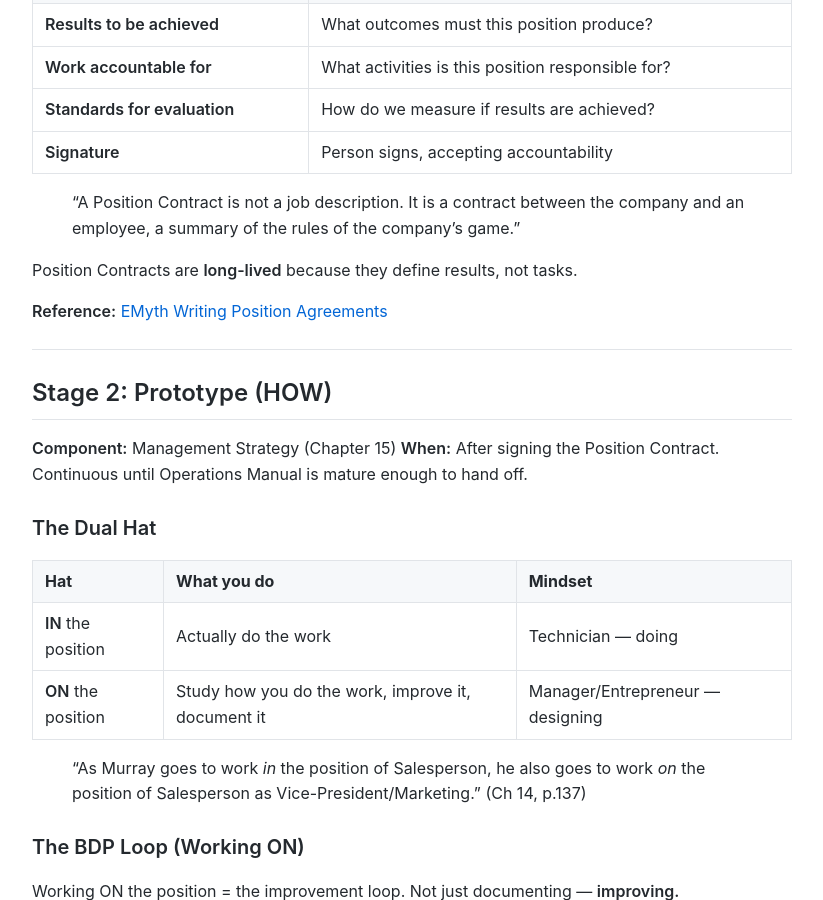
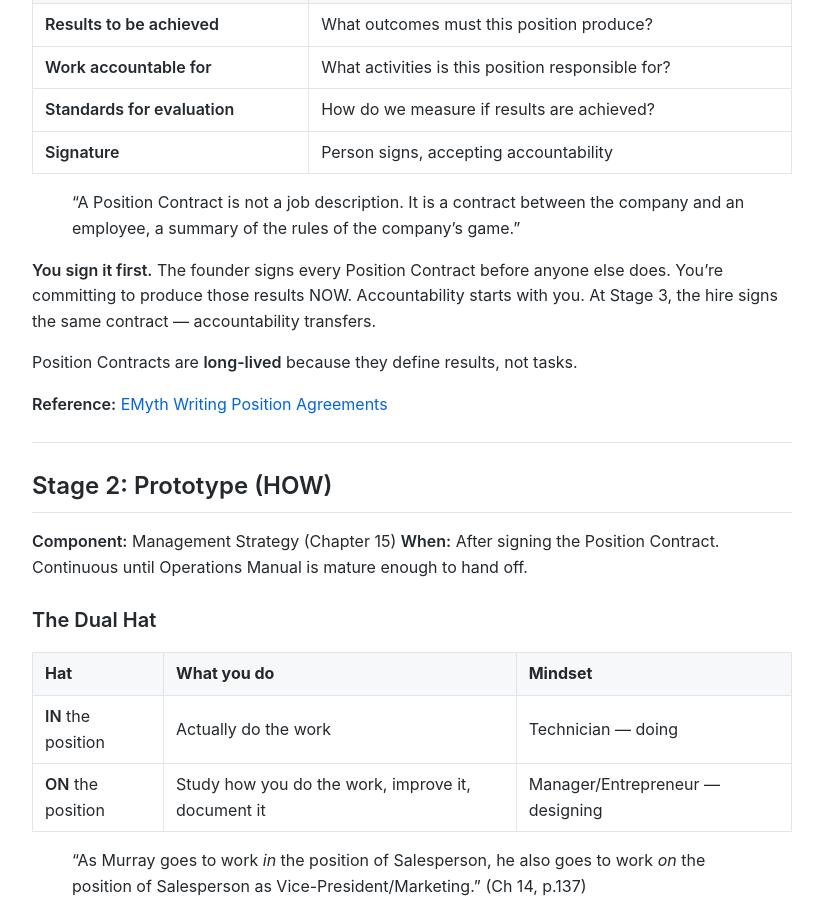
Before and after one commit to MariusWilsch/public-wilsch-ai-pages, a Jekyll site: the page built from global/position-build-process.md, in a window 1280 px wide and 900 px high, scrolled down 1913 px. Shown: the whole window, without its empty margins (228-1051 px from the left). Built offline with Jekyll 4.4.1, drawn with Linux system fonts in a browser that asks for light colours; our own code applies the rules of GitHub Pages for plain Markdown files.

Commit message:
Sync from hippocampus 2026-02-07

```diff
--- a/global/position-build-process.md
+++ b/global/position-build-process.md
@@ -78,6 +78,8 @@ If the SO can't answer → revisit SO and Org Chart first.
 | **Signature** | Person signs, accepting accountability |
 
 > "A Position Contract is not a job description. It is a contract between the company and an employee, a summary of the rules of the company's game."
+
+**You sign it first.** The founder signs every Position Contract before anyone else does. You're committing to produce those results NOW. Accountability starts with you. At Stage 3, the hire signs the same contract — accountability transfers.
 
 Position Contracts are **long-lived** because they define results, not tasks.
 
```
